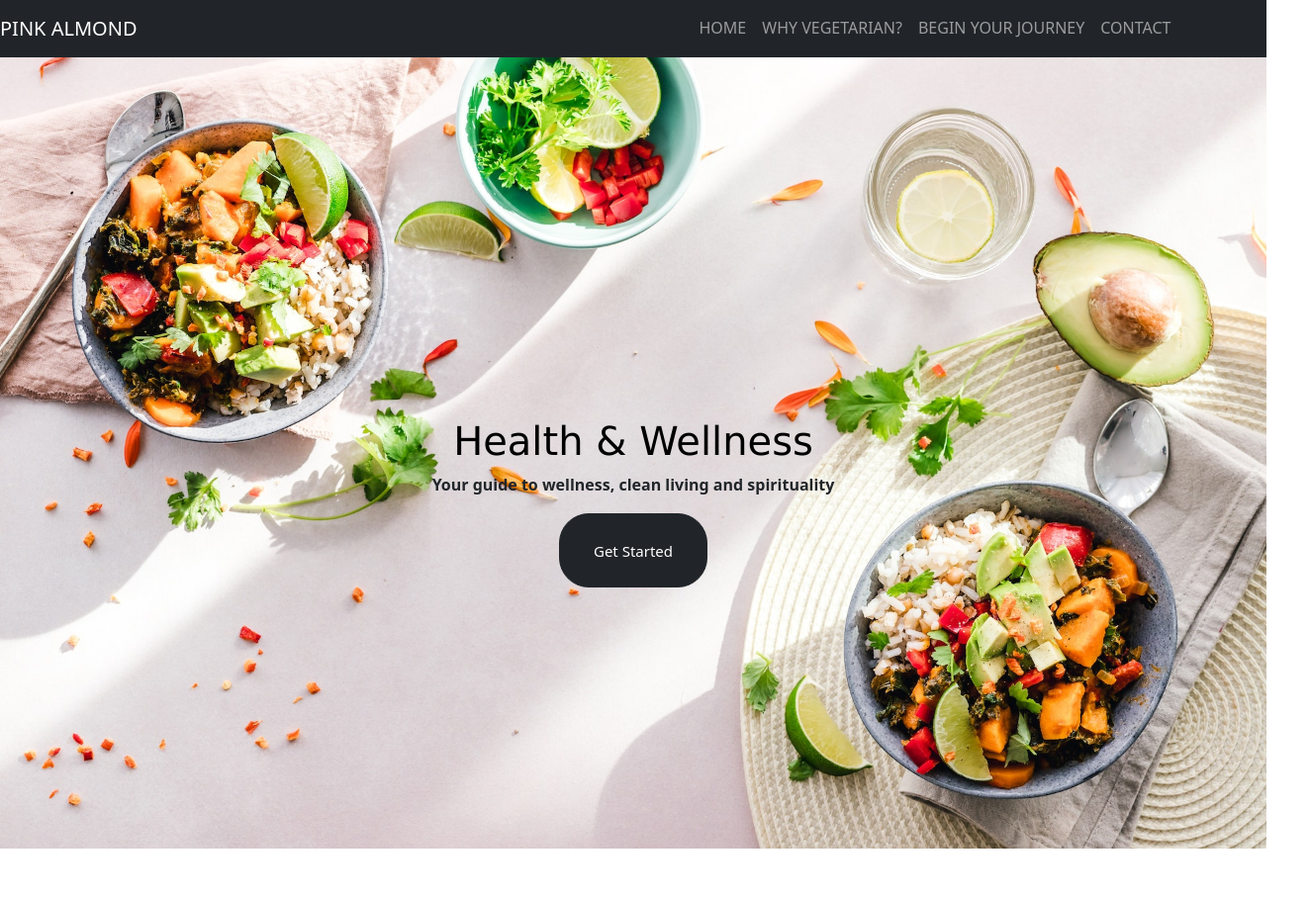
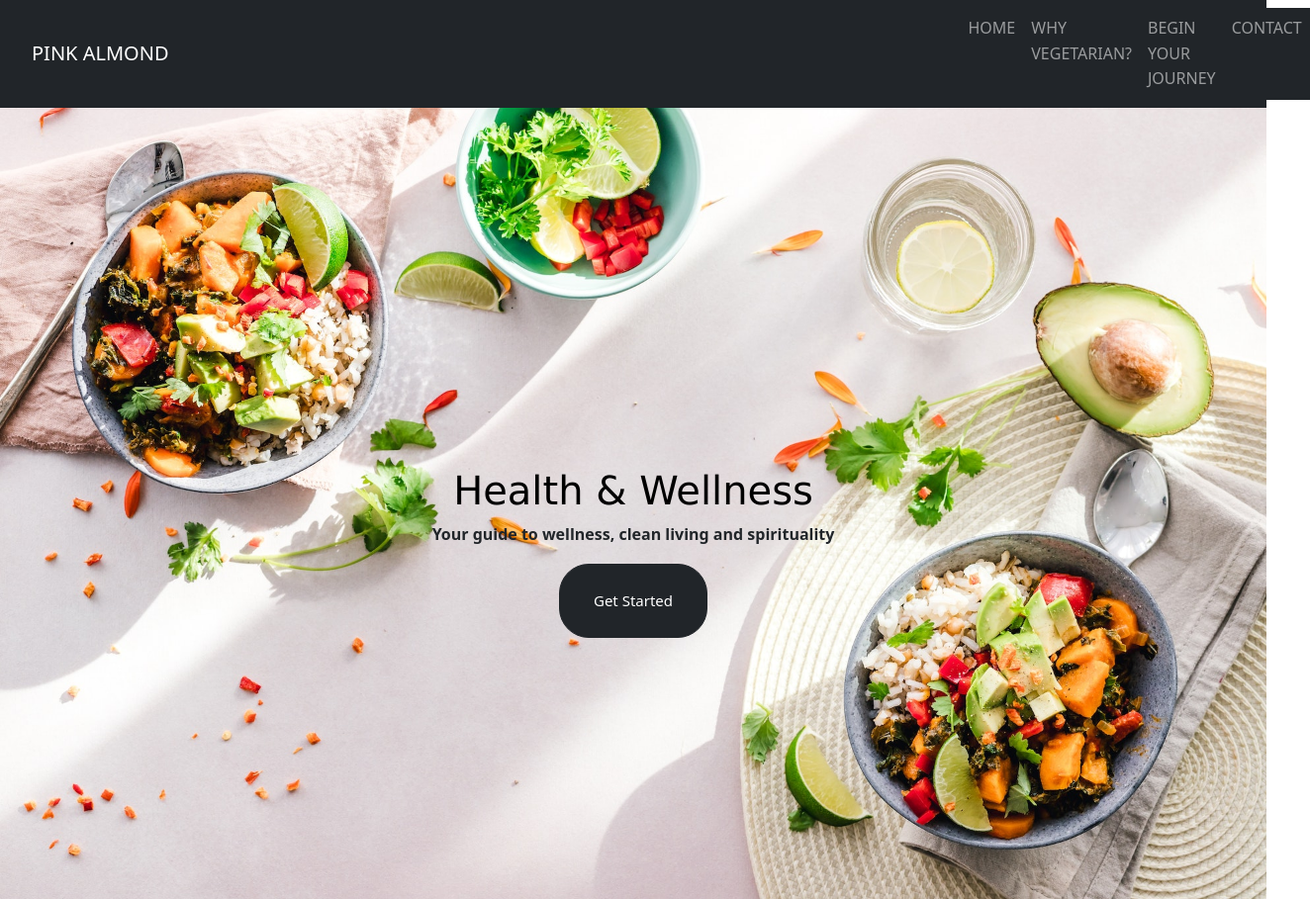
Before and after one commit to Naki93/whyVegetarian, a plain HTML site: page index.html in a window 1280 px wide. Shown: the whole page at 99% size, 1324 px wide, since content can reach past the window. Before the commit the page ends 858 px from the top, so only its background shows below. Drawn offline with nearby package versions, Linux system fonts and the light colour scheme.

Commit message:
Update style.css

```diff
--- a/style.css
+++ b/style.css
@@ -83,7 +83,8 @@ header nav ul {
  */
 
 .navbar-brand{
-margin-right: 35rem;
+margin-right: 50rem;
+margin-left: 2rem;
 }
 
 .head header{
```
